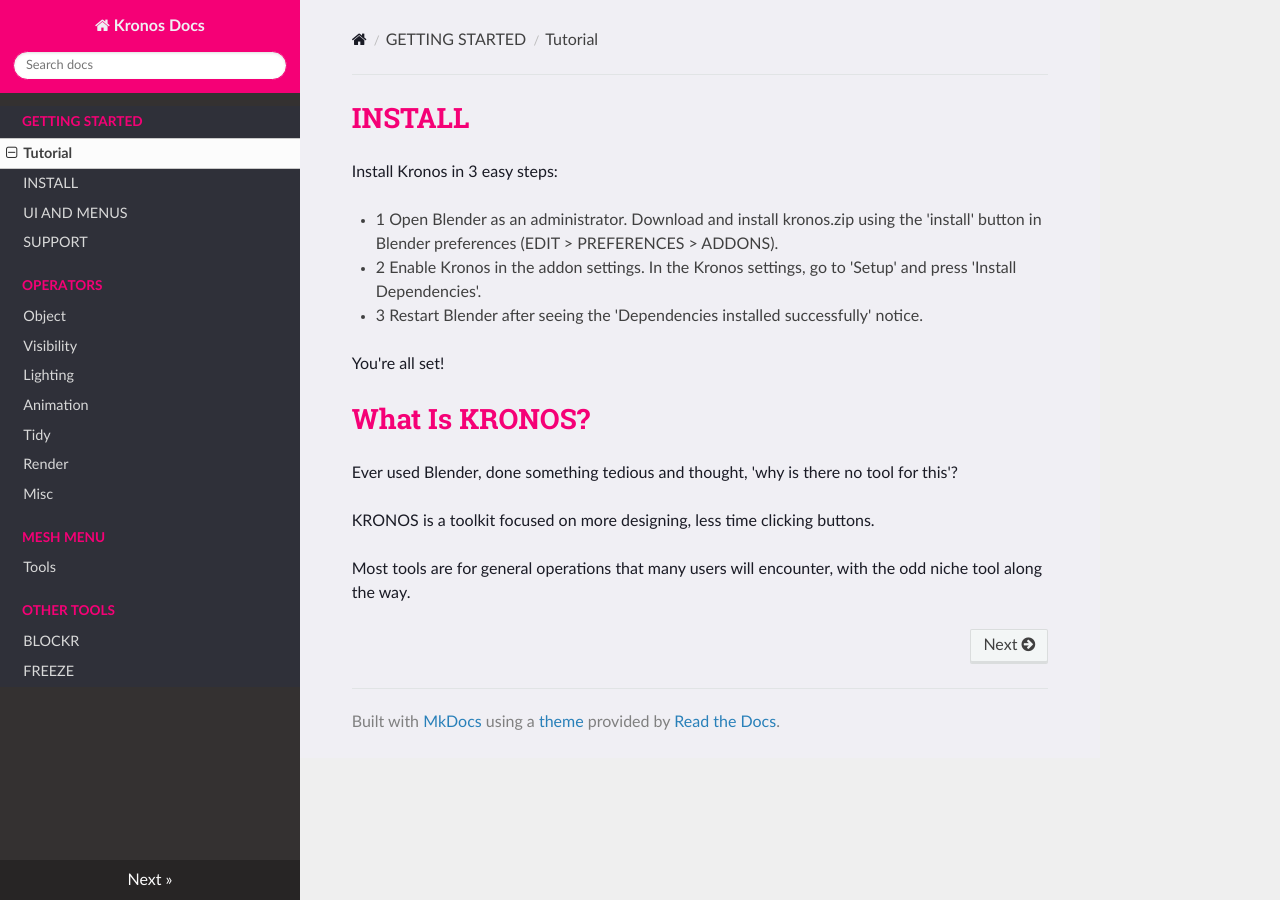
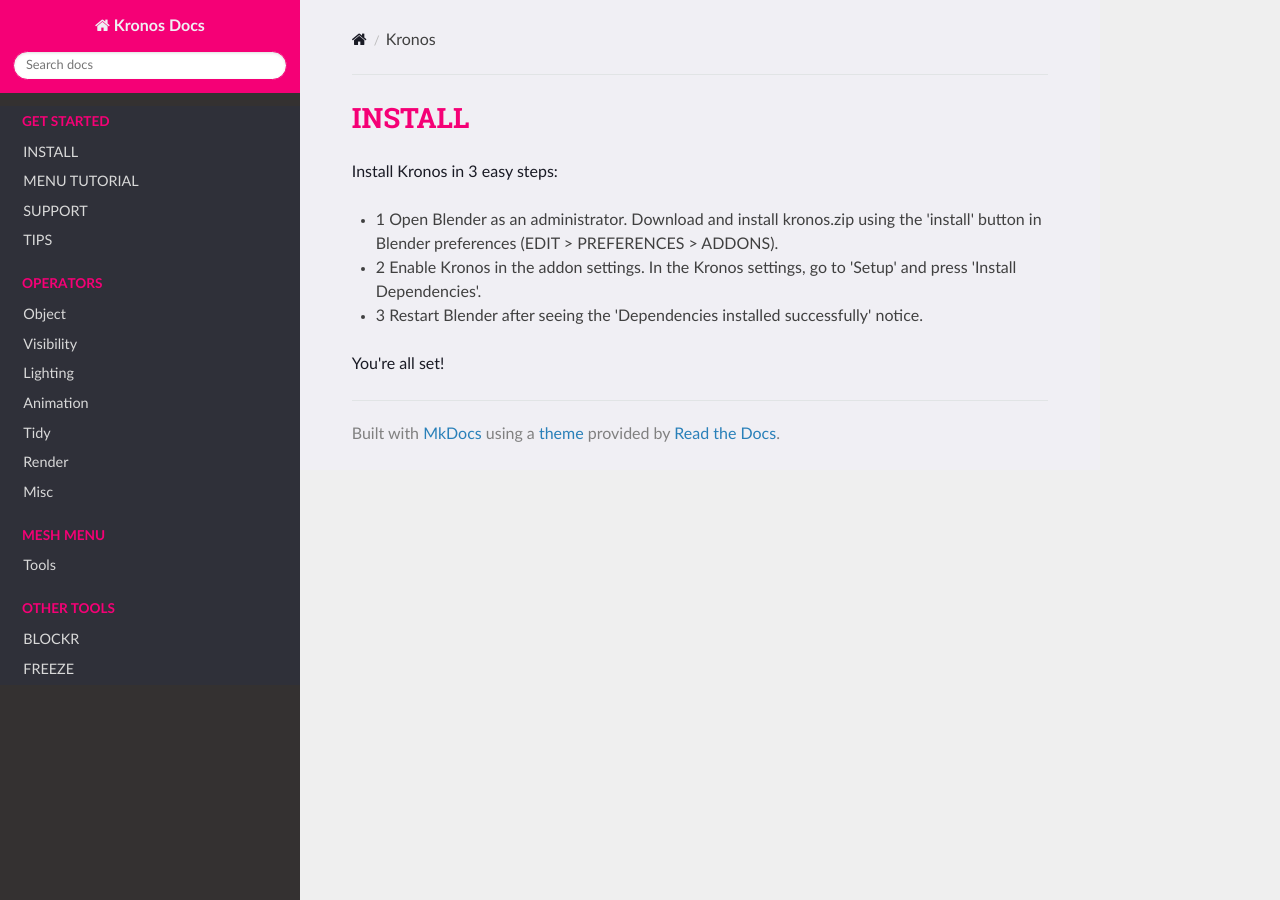
Before and after one commit to CGLIFE7/KronosDocs, an MkDocs documentation site: the page built from docs/docs/tutorial/kronos.md, in a window 1280 px wide. Built offline with MkDocs 1.6.1, drawn with Linux system fonts in a browser that asks for light colours; nearby versions of some CDN libraries.

Commit message:
more changes

```diff
--- a/docs/docs/tutorial/kronos.md
+++ b/docs/docs/tutorial/kronos.md
@@ -13,11 +13,3 @@
 - 3    Restart Blender after seeing the 'Dependencies installed successfully' notice.
 
 You're all set!
-
-# What Is KRONOS?
-
-Ever used Blender, done something tedious and thought, 'why is there no tool for this'?
-
-KRONOS is a toolkit focused on more designing, less time clicking buttons.
-
-Most tools are for general operations that many users will encounter, with the odd niche tool along the way.
--- a/docs/mkdocs.yml
+++ b/docs/mkdocs.yml
@@ -10,13 +10,12 @@
 nav:
 
 
-  - GETTING STARTED:
-    - Tutorial: tutorial/kronos.md
+  - Get Started:
+
     - INSTALL: tutorial/installation.md
-
-
-    - UI AND MENUS: tutorial/interfaceandmenus.md
+    - MENU TUTORIAL: tutorial/interfaceandmenus.md
     - SUPPORT: tutorial/support.md
+    - TIPS: tutorial/tips.md
   - Operators:
 
     - Object: tutorial/objects.md
```
Also changed, not shown: docs/docs/tutorial/about.md (added, +7 -0 lines), docs/docs/tutorial/tips.md (added, +5 -0 lines).
